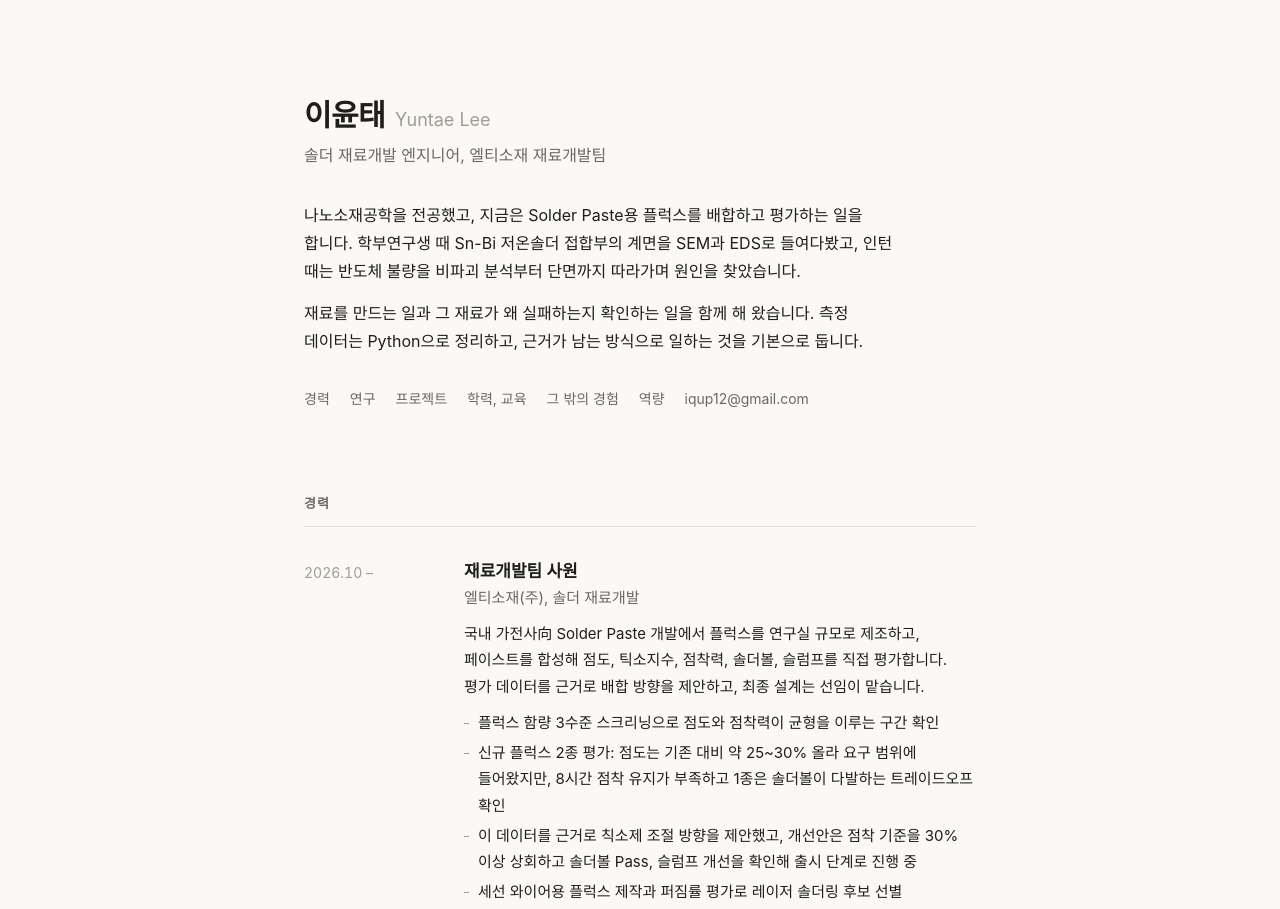
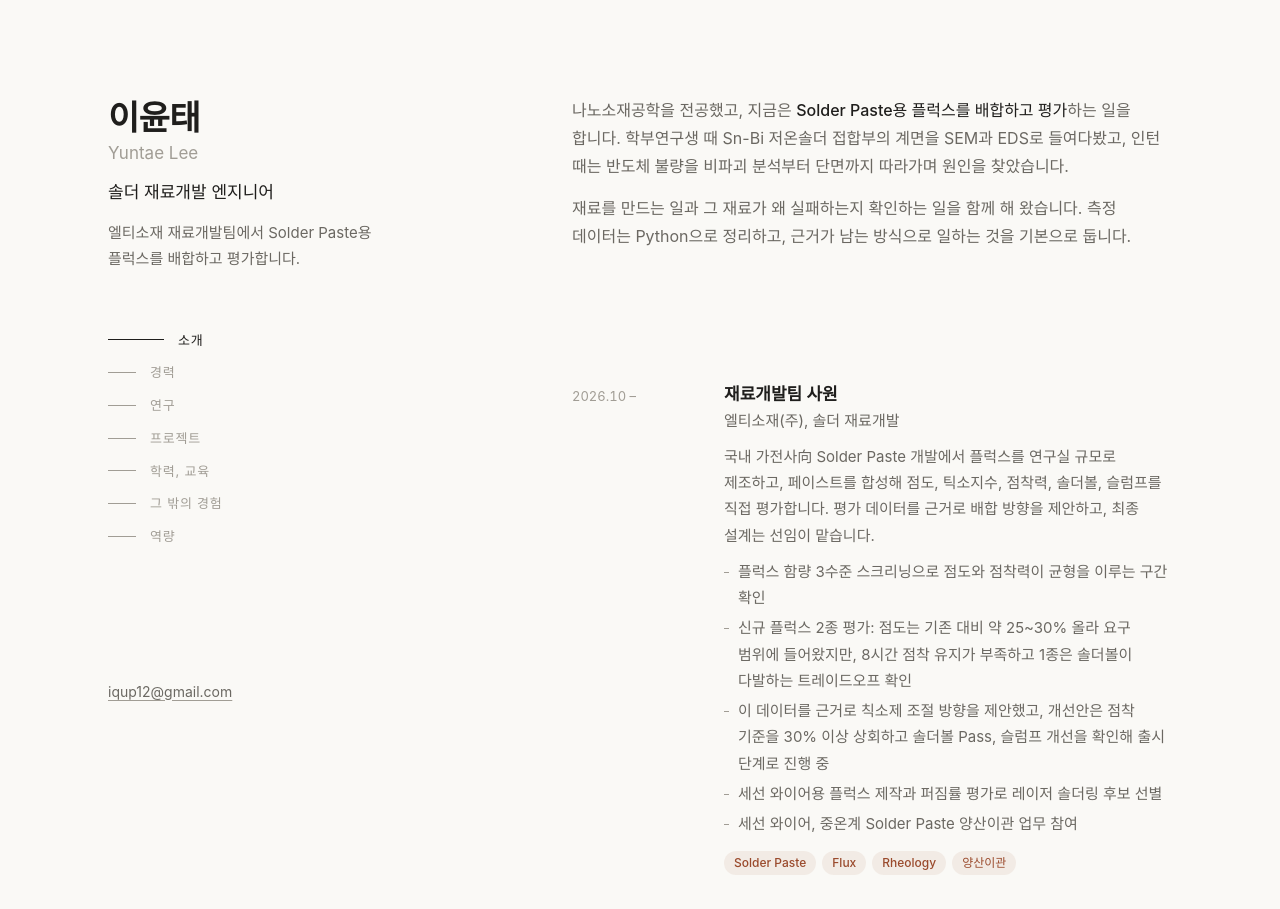
Before and after one commit to iqup12-dot/iqup12-dot.github.io, a plain HTML site: page job/index.html in a window 1280 px wide. Shown: the top 909 px of the page. Drawn offline with Linux system fonts and the light colour scheme; a web font is replaced by a local one.

Commit message:
feat(job): 왼쪽 고정 패널 레이아웃, 호버 흐림, 키워드 태그, 양산이관 추가
Co-Authored-By: Claude Opus 5.5 <noreply@anthropic.com>

```diff
--- a/job/index.html
+++ b/job/index.html
@@ -14,12 +14,15 @@
   --faint: #a19d95;
   --rule: #e4e1da;
   --accent: #9a4a2c;
+  --tag-bg: rgba(154, 74, 44, 0.08);
+  --hover-bg: rgba(31, 30, 28, 0.035);
 }
 @media (prefers-color-scheme: dark) {
-  :root { --bg: #191817; --text: #e9e6df; --muted: #a29e96; --faint: #6f6b64; --rule: #2f2d2a; --accent: #d08a6a; }
+  :root { --bg: #191817; --text: #e9e6df; --muted: #a29e96; --faint: #6f6b64; --rule: #2f2d2a; --accent: #d08a6a; --tag-bg: rgba(208, 138, 106, 0.12); --hover-bg: rgba(233, 230, 223, 0.04); }
 }
 * { box-sizing: border-box; margin: 0; padding: 0; }
-html { -webkit-text-size-adjust: 100%; }
+html { -webkit-text-size-adjust: 100%; scroll-behavior: smooth; }
+@media (prefers-reduced-motion: reduce) { html { scroll-behavior: auto; } * { transition: none !important; } }
 body {
   background: var(--bg);
   color: var(--text);
@@ -30,72 +33,109 @@ body {
 }
 a { color: inherit; text-decoration: underline; text-decoration-color: var(--faint); text-underline-offset: 3px; }
 a:hover { color: var(--accent); text-decoration-color: currentColor; }
-.wrap { max-width: 720px; margin: 0 auto; padding: 96px 24px 72px; }
 
-header h1 { font-size: 30px; font-weight: 600; letter-spacing: -0.02em; line-height: 1.3; }
-header h1 span { font-weight: 400; color: var(--faint); font-size: 18px; margin-left: 10px; letter-spacing: 0; }
-header .role { margin-top: 6px; color: var(--muted); }
-header .intro { margin-top: 32px; max-width: 600px; }
-header .intro p + p { margin-top: 14px; }
-header nav { margin-top: 32px; display: flex; flex-wrap: wrap; gap: 6px 20px; font-size: 14px; color: var(--muted); }
-header nav a { text-decoration: none; }
+.layout { max-width: 1160px; margin: 0 auto; padding: 0 48px; display: flex; gap: 64px; }
+.side { position: sticky; top: 0; height: 100vh; width: 40%; padding: 96px 0; display: flex; flex-direction: column; justify-content: space-between; }
+main { width: 60%; padding: 96px 0; }
 
-section { margin-top: 80px; }
+.side h1 { font-size: 34px; font-weight: 600; letter-spacing: -0.02em; line-height: 1.3; }
+.side h1 span { display: block; font-weight: 400; color: var(--faint); font-size: 17px; letter-spacing: 0; margin-top: 2px; }
+.side .role { margin-top: 14px; font-size: 17px; }
+.side .lede { margin-top: 12px; color: var(--muted); font-size: 15px; max-width: 320px; }
+.side nav { margin-top: 56px; display: flex; flex-direction: column; gap: 10px; }
+.side nav a { display: flex; align-items: center; gap: 14px; text-decoration: none; font-size: 13px; letter-spacing: 0.06em; color: var(--faint); width: fit-content; }
+.side nav a::before { content: ""; width: 28px; height: 1px; background: currentColor; transition: width .15s; }
+.side nav a:hover, .side nav a.active { color: var(--text); }
+.side nav a:hover::before, .side nav a.active::before { width: 56px; }
+.side .contact { font-size: 14px; color: var(--muted); }
+
+.intro { color: var(--muted); }
+.intro p + p { margin-top: 14px; }
+.intro strong { color: var(--text); font-weight: 500; }
+
+section { margin-bottom: 112px; scroll-margin-top: 96px; }
 h2 {
-  font-size: 13px; font-weight: 600; letter-spacing: 0.08em;
-  color: var(--muted); padding-bottom: 12px; border-bottom: 1px solid var(--rule); margin-bottom: 8px;
+  font-size: 13px; font-weight: 600; letter-spacing: 0.08em; color: var(--muted);
+  position: absolute; width: 1px; height: 1px; overflow: hidden; clip: rect(0 0 0 0); white-space: nowrap;
 }
 
-.entry { display: grid; grid-template-columns: 136px 1fr; gap: 24px; padding: 24px 0; border-bottom: 1px solid var(--rule); }
-.entry:last-child { border-bottom: 0; }
-.when { font-size: 14px; color: var(--faint); font-variant-numeric: tabular-nums; padding-top: 2px; }
+.entry { position: relative; display: grid; grid-template-columns: 128px 1fr; gap: 24px; padding: 20px 24px; margin: 0 -24px 8px; border-radius: 6px; transition: opacity .15s, background-color .15s; }
+.when { font-size: 13px; color: var(--faint); font-variant-numeric: tabular-nums; padding-top: 3px; }
 .entry h3 { font-size: 17px; font-weight: 600; line-height: 1.5; }
 .entry .org { color: var(--muted); font-size: 15px; }
-.entry p, .entry ul { margin-top: 10px; font-size: 15px; }
+.entry p, .entry ul { margin-top: 10px; font-size: 15px; color: var(--muted); }
 .entry ul { list-style: none; }
 .entry li { position: relative; padding-left: 14px; }
 .entry li + li { margin-top: 4px; }
 .entry li::before { content: ""; position: absolute; left: 0; top: 0.85em; width: 5px; height: 1px; background: var(--faint); }
 .entry .meta { margin-top: 10px; font-size: 13px; color: var(--faint); }
+.entry .tags { display: flex; flex-wrap: wrap; gap: 6px; margin-top: 14px; }
+.tags span { font-size: 12px; line-height: 1; padding: 6px 10px; border-radius: 999px; background: var(--tag-bg); color: var(--accent); font-weight: 500; }
 .note { font-size: 13px; color: var(--faint); }
+
+@media (hover: hover) and (min-width: 1024px) {
+  .entry:hover { background: var(--hover-bg); }
+  section:has(.entry:hover) .entry:not(:hover) { opacity: 0.5; }
+}
 
 table { width: 100%; border-collapse: collapse; font-size: 15px; }
 td { padding: 12px 0; border-bottom: 1px solid var(--rule); vertical-align: top; }
 tr:last-child td { border-bottom: 0; }
-td:first-child { color: var(--muted); width: 160px; padding-right: 24px; }
+td:first-child { color: var(--faint); font-size: 13px; width: 152px; padding-right: 24px; padding-top: 14px; }
 td.num { text-align: right; color: var(--faint); font-variant-numeric: tabular-nums; white-space: nowrap; padding-left: 16px; }
 
-footer { margin-top: 96px; padding-top: 20px; border-top: 1px solid var(--rule); font-size: 13px; color: var(--faint); display: flex; justify-content: space-between; flex-wrap: wrap; gap: 8px; }
+footer { font-size: 13px; color: var(--faint); }
 
+@media (max-width: 1023px) {
+  .layout { display: block; padding: 0 24px; max-width: 720px; }
+  .side { position: static; height: auto; width: auto; padding: 72px 0 48px; }
+  .side nav { display: none; }
+  .side .contact { margin-top: 24px; }
+  main { width: auto; padding: 0 0 64px; }
+  section { margin-bottom: 72px; scroll-margin-top: 64px; }
+  h2 { position: sticky; top: 0; z-index: 1; width: auto; height: auto; overflow: visible; clip: auto; margin: 0 -24px 8px; padding: 14px 24px; background: color-mix(in srgb, var(--bg) 88%, transparent); backdrop-filter: blur(8px); }
+  .entry { margin: 0 0 8px; padding: 16px 0; }
+}
 @media (max-width: 600px) {
-  .wrap { padding: 56px 16px 48px; }
-  header h1 { font-size: 26px; }
-  section { margin-top: 56px; }
+  .layout { padding: 0 16px; }
+  .side { padding-top: 56px; }
+  .side h1 { font-size: 28px; }
+  h2 { margin: 0 -16px 8px; padding: 12px 16px; }
   .entry { grid-template-columns: 1fr; gap: 4px; }
-  td:first-child { width: 112px; padding-right: 12px; }
+  td:first-child { width: 104px; padding-right: 12px; }
 }
 </style>
 </head>
 <body>
-<div class="wrap">
+<div class="layout">
 
-<header>
+<header class="side">
+  <div>
     <h1>이윤태<span>Yuntae Lee</span></h1>
-  <p class="role">솔더 재료개발 엔지니어, 엘티소재 재료개발팀</p>
-  <div class="intro">
-    <p>나노소재공학을 전공했고, 지금은 Solder Paste용 플럭스를 배합하고 평가하는 일을 합니다. 학부연구생 때 Sn-Bi 저온솔더 접합부의 계면을 SEM과 EDS로 들여다봤고, 인턴 때는 반도체 불량을 비파괴 분석부터 단면까지 따라가며 원인을 찾았습니다.</p>
-    <p>재료를 만드는 일과 그 재료가 왜 실패하는지 확인하는 일을 함께 해 왔습니다. 측정 데이터는 Python으로 정리하고, 근거가 남는 방식으로 일하는 것을 기본으로 둡니다.</p>
-  </div>
-  <nav>
+    <p class="role">솔더 재료개발 엔지니어</p>
+    <p class="lede">엘티소재 재료개발팀에서 Solder Paste용 플럭스를 배합하고 평가합니다.</p>
+    <nav aria-label="섹션 이동">
+      <a href="#about">소개</a>
       <a href="#work">경력</a>
       <a href="#research">연구</a>
       <a href="#projects">프로젝트</a>
       <a href="#education">학력, 교육</a>
       <a href="#other">그 밖의 경험</a>
       <a href="#skills">역량</a>
-    <a href="mailto:iqup12@gmail.com">iqup12@gmail.com</a>
     </nav>
+  </div>
+  <p class="contact"><a href="mailto:iqup12@gmail.com">iqup12@gmail.com</a></p>
 </header>
+
+<main>
+
+<section id="about">
+  <h2>소개</h2>
+  <div class="intro">
+    <p>나노소재공학을 전공했고, 지금은 <strong>Solder Paste용 플럭스를 배합하고 평가</strong>하는 일을 합니다. 학부연구생 때 Sn-Bi 저온솔더 접합부의 계면을 SEM과 EDS로 들여다봤고, 인턴 때는 반도체 불량을 비파괴 분석부터 단면까지 따라가며 원인을 찾았습니다.</p>
+    <p>재료를 만드는 일과 그 재료가 왜 실패하는지 확인하는 일을 함께 해 왔습니다. 측정 데이터는 Python으로 정리하고, 근거가 남는 방식으로 일하는 것을 기본으로 둡니다.</p>
+  </div>
+</section>
 
 <section id="work">
   <h2>경력</h2>
@@ -111,7 +151,9 @@ footer { margin-top: 96px; padding-top: 20px; border-top: 1px solid var(--rule);
         <li>신규 플럭스 2종 평가: 점도는 기존 대비 약 25~30% 올라 요구 범위에 들어왔지만, 8시간 점착 유지가 부족하고 1종은 솔더볼이 다발하는 트레이드오프 확인</li>
         <li>이 데이터를 근거로 칙소제 조절 방향을 제안했고, 개선안은 점착 기준을 30% 이상 상회하고 솔더볼 Pass, 슬럼프 개선을 확인해 출시 단계로 진행 중</li>
         <li>세선 와이어용 플럭스 제작과 퍼짐률 평가로 레이저 솔더링 후보 선별</li>
+        <li>세선 와이어, 중온계 Solder Paste 양산이관 업무 참여</li>
       </ul>
+      <p class="tags"><span>Solder Paste</span><span>Flux</span><span>Rheology</span><span>양산이관</span></p>
     </div>
   </div>
 
@@ -127,6 +169,7 @@ footer { margin-top: 96px; padding-top: 20px; border-top: 1px solid var(--rule);
         <li>3개월간 분석 보고서 약 20건 작성, 반복 데이터 정리와 시각화를 Python으로 자동화</li>
       </ul>
       <p class="meta">X-ray, SAT(C-SAM), EMMI, FE-SEM, I-V(Agilent B2911A), VHX-7000, De-layer용 RIE</p>
+      <p class="tags"><span>Failure Analysis</span><span>X-ray</span><span>SAT</span><span>EMMI</span><span>Python</span></p>
     </div>
   </div>
 </section>
@@ -145,6 +188,7 @@ footer { margin-top: 96px; padding-top: 20px; border-top: 1px solid var(--rule);
         <li>Ag 1.5wt% 첨가 조건에서 상용 솔더 대비 파괴강도 약 15% 증가, 계면 Ag₃Sn 층을 EDS로 확인</li>
         <li>투명전극 시료 제작: DFR lamination, photolithography 미세패턴, AgNW와 그래핀 전사</li>
       </ul>
+      <p class="tags"><span>Low-temp Solder</span><span>IMC</span><span>FE-SEM</span><span>EDS</span></p>
     </div>
   </div>
 
@@ -154,6 +198,7 @@ footer { margin-top: 96px; padding-top: 20px; border-top: 1px solid var(--rule);
       <h3>졸업논문: TC Bonding 문헌 리뷰</h3>
       <div class="org">중앙대 융합공학부 졸업연구</div>
       <p>IEEE, ECTC 논문 20여 편을 바탕으로 Mass Reflow와 TC Bonding을 비교하고, TC-NCF, TC-MUF, LAB 갈래별로 접합 온도, 압력, 접촉면 재질이 접합 품질과 수율에 미치는 영향을 정리했습니다.</p>
+      <p class="tags"><span>TC Bonding</span><span>HBM</span><span>NCF</span><span>MUF</span></p>
     </div>
   </div>
 
@@ -163,6 +208,7 @@ footer { margin-top: 96px; padding-top: 20px; border-top: 1px solid var(--rule);
       <h3>NCM622 양극재 합성과 슬러리 배합</h3>
       <div class="org">환경에너지융합요소설계(3학년 설계 수업)</div>
       <p>NCM622를 직접 합성하고 Carbon Black, PVDF, NMP로 슬러리를 배합해 코인셀까지 제작했습니다. 분체와 유기 비히클을 섞는 구조가 지금의 솔더 페이스트 업무와 같습니다.</p>
+      <p class="tags"><span>Slurry</span><span>Synthesis</span><span>Coin cell</span></p>
     </div>
   </div>
 </section>
@@ -176,6 +222,7 @@ footer { margin-top: 96px; padding-top: 20px; border-top: 1px solid var(--rule);
       <h3>Probe Card 패턴 분석 자동화</h3>
       <div class="org">SKKU 첨단 시스템반도체 설계 아카데미, 3조 팀 프로젝트</div>
       <p>프로브 패턴 이미지에서 고위험 Spot 상위 5개를 약 45초 안에 뽑아내는 도구를 팀이 만들었고, 저는 이미지 처리 파트(OpenCV, skeletonize, Circle Sweep)를 맡았습니다. 머신러닝이 아닌 고전 영상처리와 기하 연산으로 구성했습니다.</p>
+      <p class="tags"><span>OpenCV</span><span>Image Processing</span><span>Python</span></p>
     </div>
   </div>
 
@@ -261,10 +308,18 @@ footer { margin-top: 96px; padding-top: 20px; border-top: 1px solid var(--rule);
 </section>
 
 <footer>
-  <span>이윤태, <a href="mailto:iqup12@gmail.com">iqup12@gmail.com</a></span>
-  <span>2026년 11월 갱신</span>
+  <p>2026년 11월 갱신</p>
 </footer>
 
+</main>
+
 </div>
+<script>
+const links = [...document.querySelectorAll(".side nav a")];
+const io = new IntersectionObserver(es => es.forEach(e => {
+  if (e.isIntersecting) links.forEach(a => a.classList.toggle("active", a.getAttribute("href") === "#" + e.target.id));
+}), { rootMargin: "-30% 0px -60% 0px" });
+document.querySelectorAll("main section").forEach(s => io.observe(s));
+</script>
 </body>
 </html>
```
Lines whose indentation alone changed are shown as unchanged.
